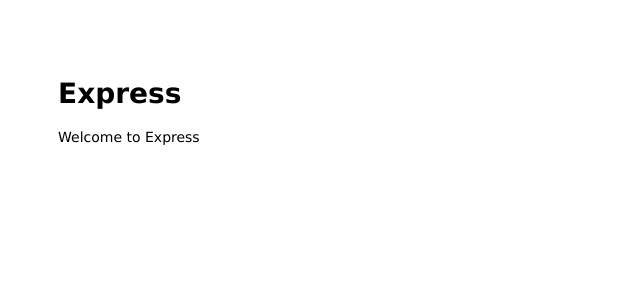
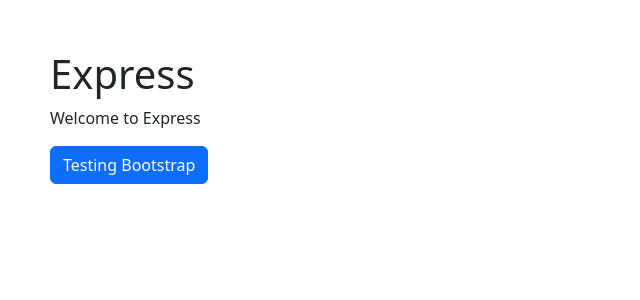
Before and after one commit to terenzzzz/birdWatching, a Node server app: page / in a window 1280 px wide. Shown: the top 300 px of the page, without its empty margins (0-640 px from the left). Run offline with Node 20, Linux system fonts and the light colour scheme.

Commit message:
bootstrap Installed

```diff
--- a/package.json
+++ b/package.json
@@ -6,6 +6,7 @@
     "start": "node ./bin/www"
   },
   "dependencies": {
+    "bootstrap": "^5.3.0-alpha1",
     "cookie-parser": "~1.4.4",
     "debug": "~2.6.9",
     "ejs": "~2.6.1",
--- a/views/index.ejs
+++ b/views/index.ejs
@@ -3,9 +3,12 @@
   <head>
     <title><%= title %></title>
     <link rel='stylesheet' href='/stylesheets/style.css' />
+    <link href="https://cdn.jsdelivr.net/npm/bootstrap@5.3.0-alpha1/dist/css/bootstrap.min.css" rel="stylesheet" integrity="sha384-GLhlTQ8iRABdZLl6O3oVMWSktQOp6b7In1Zl3/Jr59b6EGGoI1aFkw7cmDA6j6gD" crossorigin="anonymous">
+    <script src="https://cdn.jsdelivr.net/npm/bootstrap@5.3.0-alpha1/dist/js/bootstrap.bundle.min.js" integrity="sha384-w76AqPfDkMBDXo30jS1Sgez6pr3x5MlQ1ZAGC+nuZB+EYdgRZgiwxhTBTkF7CXvN" crossorigin="anonymous"></script>
   </head>
   <body>
     <h1><%= title %></h1>
     <p>Welcome to <%= title %></p>
+    <button type="button" class="btn btn-primary">Testing Bootstrap</button>
   </body>
 </html>
```
Also changed, not shown: 1 other file.
